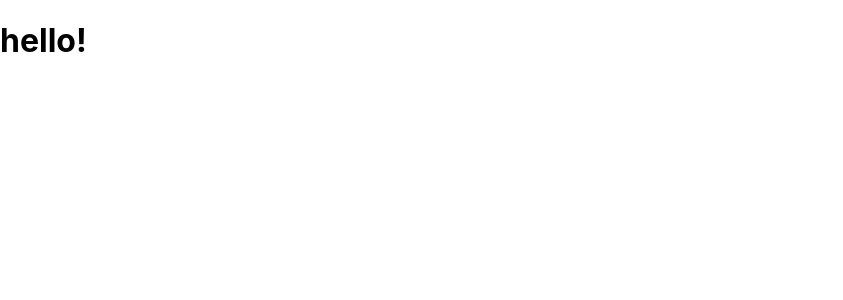
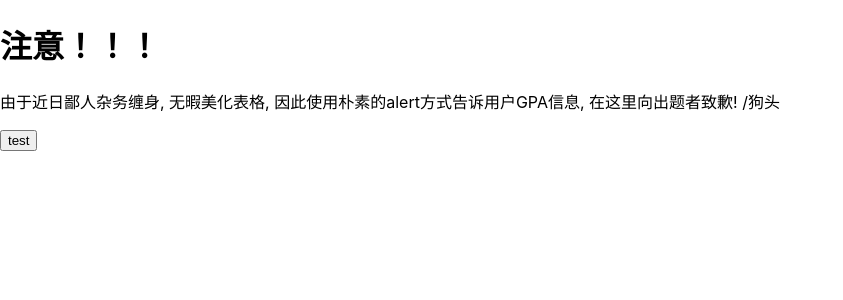
Before and after one commit to Meteors27/QSC2022Enrollment-RandomCredit, a React (Create React App) app: page /Query in a window 1280 px wide. Shown: the top 300 px of the page, without its empty margins (0-843 px from the left). Built offline with nearby package versions, Linux system fonts and the light colour scheme.

Commit message:
last modification

```diff
--- a/src/Query.js
+++ b/src/Query.js
@@ -1,6 +1,33 @@
+import { useHistory } from 'react-router-dom';
+
 export default function Query() {
+    const history = useHistory();
+
+    const user = history.location.state;
+    const func = async () => {
+        // alert(document.cookie);
+        let response = await fetch('http://localhost:9999/credit', {
+            method: 'GET',
+            credentials: 'include',
+            headers:{
+                'Content-Type': 'application/json;charset=utf-8',
+            },
+        });
+        alert(await response.text());
+        if (!response.ok){
+            history.go(-1);
+        }
+    };
     return(
-        <h1>hello!</h1>
-    )
+        <div>
+            <h1>注意！！！</h1>
+            <p>由于近日鄙人杂务缠身, 无暇美化表格, 因此使用朴素的alert方式告诉用户GPA信息, 在这里向出题者致歉! /狗头</p>
+            <button onClick={func}>
+                test
+            </button>
+        </div>
+
+    );
+
 
 }
--- a/src/SignIn.js
+++ b/src/SignIn.js
@@ -12,12 +12,12 @@ import LockOutlinedIcon from '@mui/icons-material/LockOutlined';
 import Typography from '@mui/material/Typography';
 import Container from '@mui/material/Container';
 import { createTheme, ThemeProvider } from '@mui/material/styles';
-import { Link as RouterLink } from 'react-router-dom';
+import { useHistory } from 'react-router-dom';
 
 const theme = createTheme();
 
 export default function SignIn() {
-
+  const history = useHistory();
   const handleSubmit = async (event) => {
     event.preventDefault();
     const data = new FormData(event.currentTarget);
@@ -25,16 +25,21 @@ export default function SignIn() {
       name: data.get('email'),
       id: parseInt(data.get('password')),
     };
-    console.log(user)
+    // console.log(user)
     let response = await fetch('http://localhost:9999/login', {
       method: 'POST',
       headers:{'Content-Type': 'application/json;charset=utf-8'},
+      credentials: 'include',
       body: JSON.stringify(user),
     });
 
     if (response.ok) {
-      let result = await response.json();
-      console.log(result.msg);
+      let greeting = await fetch('http://localhost:9999/hello', {
+      method: 'GET',
+      credentials: 'include',
+      });
+      alert(await greeting.text());
+      history.push('/Query',user);
     } else {
       alert("HTTP-Error: " + response.status);
     }
```
Also changed, not shown: 1 other file (tests, documents, lock files or other folders).
